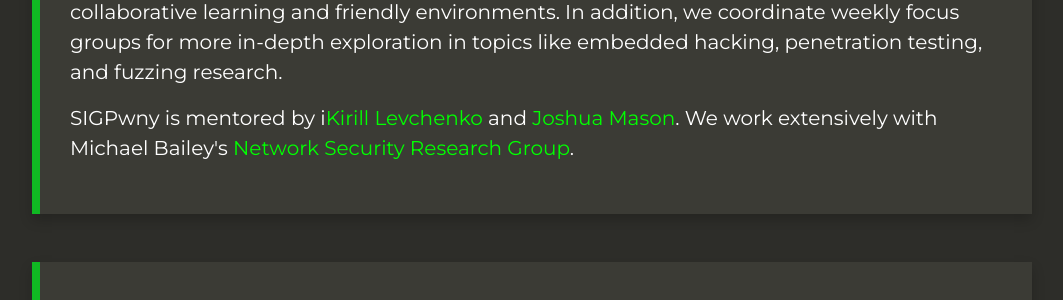
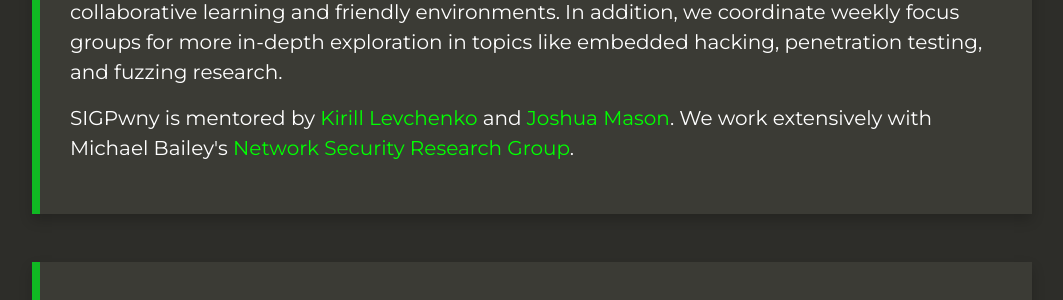
Before and after one commit to sigpwny/sigpwny.github.io-archive, a Jekyll site: the page built from index.md, in a window 1280 px wide. Shown: the part 705-1005 px from the top of the page, without its empty margins (108-1171 px from the left). Built offline with Jekyll 4.4.1, drawn with Linux system fonts in a browser that asks for light colours; nearby versions of some CDN libraries.

Commit message:
Fix typo

```diff
--- a/_includes/welcome.html
+++ b/_includes/welcome.html
@@ -21,7 +21,7 @@
     </p>
 
     <p>
-    SIGPwny is mentored by i<a href="http://klevchen.ece.illinois.edu/">Kirill Levchenko</a> and <a href="http://joshm.web.engr.illinois.edu/">Joshua Mason</a>.
+    SIGPwny is mentored by <a href="http://klevchen.ece.illinois.edu/">Kirill Levchenko</a> and <a href="http://joshm.web.engr.illinois.edu/">Joshua Mason</a>.
     We work extensively with Michael Bailey's <a href="https://nsrg.sprai.org/">Network Security Research Group</a>.
     </p>
 
```
